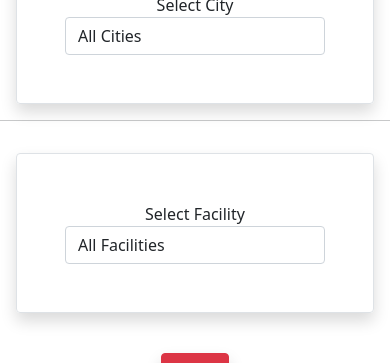
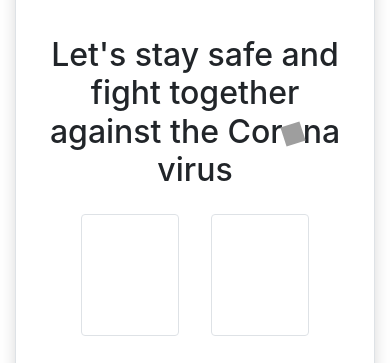
Before and after one commit to roneetsingh/COVID-19-Resources, a Django app: page / in a window 390 px wide; the page is wider, and only the part inside the window is pictured. Shown: the part 385-748 px from the top of that part. Run offline with Django 3.2, Linux system fonts and the light colour scheme; data comes from the database, SQL or seed files in the repository; both versions use the stored data as it was after the commit; some libraries are stand-ins or nearby versions; grey boxes are pictures that could not be loaded.

Commit message:
The complete app

```diff
--- a/app/templates/app/base.html
+++ b/app/templates/app/base.html
@@ -9,32 +9,45 @@
 
     <!-- Bootstrap CSS -->
     <link href="https://cdn.jsdelivr.net/npm/bootstrap@5.0.2/dist/css/bootstrap.min.css" rel="stylesheet" integrity="sha384-EVSTQN3/azprG1Anm3QDgpJLIm9Nao0Yz1ztcQTwFspd3yD65VohhpuuCOmLASjC" crossorigin="anonymous">
-
-    <title>COVID-19 Resources | {% block title %} {% endblock title %}</title>
+    <link rel="stylesheet" href="https://maxcdn.bootstrapcdn.com/bootstrap/4.0.0/css/bootstrap.min.css" integrity="sha384-Gn5384xqQ1aoWXA+058RXPxPg6fy4IWvTNh0E263XmFcJlSAwiGgFAW/dAiS6JXm" crossorigin="anonymous">
+    <link rel="icon" type="image/png" sizes="32x32" href="https://upload.wikimedia.org/wikipedia/commons/thumb/e/ee/Red_Cross_icon.svg/1024px-Red_Cross_icon.svg.png">
+    <title>COVID-19 DashBoard | {% block title %} {% endblock title %}</title>
 </head>
 
 <body>
-    <nav class="navbar navbar-expand-lg navbar-light" style="background-color: #777777">
+    <nav class="navbar navbar-expand-lg navbar-light" style="background-color: #494c47">
         <div class="container-fluid">
-            <a class="navbar-brand" href="/"><strong>COVID-19 Resources</strong></a>
+            <a class="navbar-brand" href="/"><strong>COVID-19 Dashboard</strong></a>
             <button class="navbar-toggler" type="button" data-bs-toggle="collapse" data-bs-target="#navbarSupportedContent" aria-controls="navbarSupportedContent" aria-expanded="false" aria-label="Toggle navigation">
          <span class="navbar-toggler-icon"></span>
        </button>
             <div class="collapse navbar-collapse" id="navbarSupportedContent">
-                <ul class="navbar-nav me-auto mb-2 mb-lg-0">
+                <ul class="navbar-nav">
                     <li class="nav-item">
-                        <a class="nav-link text-white" aria-current="page" href="https://covid-tracker.glitch.me/">Tracker</a>
+                        <a class="nav-link text-white" aria-current="page" href="/">Home</a>
+                    </li>
+                    <li class="nav-item">
+                        <a class="nav-link text-white" aria-current="page" href="https://covidtrackerjs.herokuapp.com">Tracker</a>
+                    </li>
+                    <li class="nav-item">
+                        <a class="nav-link text-white" aria-current="page" href="/resources">Resources</a>
                     </li>
                     <li class="nav-item">
                         <a class="nav-link text-white" aria-current="page" href="/addresources">Add Resources</a>
                     </li>
+                    <li class="nav-item">
+                        <a class="nav-link text-white" aria-current="page" href="/about">About</a>
+                    </li>
                 </ul>
 
-                <div style="margin-left: auto">
-                    <ul class="navbar-nav me-auto mb-2 mb-lg-0">
+                <div style="margin-left:auto;" class="">
+                    <ul class="navbar-nav mb-2 mb-lg-0">
                         {%if request.user.is_authenticated%}
                         <li class="navbar-item">
                             <a href="{% url 'logout' %}" class="nav-link text-white">Log Out</a>
+                        </li>
+                        {%else%}<li class="navbar-item">
+                            <a href="/admin" class="nav-link text-white">Log In</a>
                         </li> {%endif%}
                     </ul>
                 </div>
@@ -49,13 +62,11 @@
     <!-- Optional JavaScript; choose one of the two! -->
 
     <!-- Option 1: Bootstrap Bundle with Popper -->
+
     <script src="https://cdn.jsdelivr.net/npm/bootstrap@5.0.2/dist/js/bootstrap.bundle.min.js" integrity="sha384-MrcW6ZMFYlzcLA8Nl+NtUVF0sA7MsXsP1UyJoMp4YLEuNSfAP+JcXn/tWtIaxVXM" crossorigin="anonymous"></script>
-
-    <!-- Option 2: Separate Popper and Bootstrap JS
-
-    <script src="https://cdn.jsdelivr.net/npm/@popperjs/core@2.9.2/dist/umd/popper.min.js" integrity="sha384-IQsoLXl5PILFhosVNubq5LC7Qb9DXgDA9i+tQ8Zj3iwWAwPtgFTxbJ8NT4GN1R8p" crossorigin="anonymous"></script>
-    <script src="https://cdn.jsdelivr.net/npm/bootstrap@5.0.2/dist/js/bootstrap.min.js" integrity="sha384-cVKIPhGWiC2Al4u+LWgxfKTRIcfu0JTxR+EQDz/bgldoEyl4H0zUF0QKbrJ0EcQF" crossorigin="anonymous"></script>
--->
+    <script src="https://code.jquery.com/jquery-3.2.1.slim.min.js" integrity="sha384-KJ3o2DKtIkvYIK3UENzmM7KCkRr/rE9/Qpg6aAZGJwFDMVNA/GpGFF93hXpG5KkN" crossorigin="anonymous"></script>
+    <script src="https://cdnjs.cloudflare.com/ajax/libs/popper.js/1.12.9/umd/popper.min.js" integrity="sha384-ApNbgh9B+Y1QKtv3Rn7W3mgPxhU9K/ScQsAP7hUibX39j7fakFPskvXusvfa0b4Q" crossorigin="anonymous"></script>
+    <script src="https://maxcdn.bootstrapcdn.com/bootstrap/4.0.0/js/bootstrap.min.js" integrity="sha384-JZR6Spejh4U02d8jOt6vLEHfe/JQGiRRSQQxSfFWpi1MquVdAyjUar5+76PVCmYl" crossorigin="anonymous"></script>
 </body>
 
 </html>
--- /dev/null
+++ b/app/templates/app/home.html
@@ -0,0 +1,206 @@
+{% extends 'app/base.html' %} {% block title %} Home{% endblock title %}
+{% block content %}
+<style>
+    .main_header{
+        height: 450px;
+        width: 100%;
+    }
+    html,body
+{
+    width: 100%;
+    height: 100%;
+    margin: 0px;
+    padding: 0px;
+    overflow-x: hidden;
+}
+.rightside h1{
+    font-size: 3rem;
+  /* Center vertically and horizontally */
+
+
+  }
+.covid img{
+    animation: corona 3s linear infinite;
+}
+@keyframes corona{
+    0% {transform: rotate(0);}
+    100% {transform: rotate(360deg);}
+}
+.leftside img{
+    animation: heartbeat 7s linear infinite;
+}
+@keyframes heartbeat{
+    0% {transform: scale(.75);}
+    20% {transform: scale(1);}
+    40% {transform: scale(.75);}
+    60% {transform: scale(1);}
+    80% {transform: scale(.75);}
+    100% {transform: scale(.75);}
+}
+.sub_section{
+    background-color: #fbfafd;
+}
+#hover-content {
+    display:none;
+}
+#parent:hover #hover-content {
+    display:block;
+}
+a.test {
+    color: red;
+    }
+    .img__wrap {
+        position: relative;
+
+      }
+
+      .img__description {
+        position: absolute;
+        top: 0;
+        bottom: 0;
+        left: 0;
+        right: 0;
+        padding: 50px 0;
+        background: rgba(198, 224, 240, 0.72);
+        color: rgb(0, 0, 0);
+        visibility: hidden;
+        opacity: 0;
+
+        /* transition effect. not necessary */
+        transition: opacity .2s, visibility .2s;
+      }
+
+      .img__wrap:hover .img__description {
+        visibility: visible;
+        opacity: 1;
+      }
+</style>
+<div class="col-sm-12 text-center">
+<div class="border shadow rounded p-3 my-5">
+    <div class="leftside w-100 h-100 d-flex justify-content-center align-items-center">
+        <img src="https://image.flaticon.com/icons/png/512/4807/4807667.png" width="300" height="300">
+    </div>
+    <div class="rightside w-100 h-100 d-flex justify-content-center align-items-center">
+        <h2>Let's stay safe and fight together against the Cor<span class="covid"><img src="https://image.flaticon.com/icons/png/512/2760/2760528.png" width="20" height="20"></span>na virus</h2>
+        </div>
+        <div class="row px-5">
+        <div id="parent" class="img__wrap col border rounded p-5 m-3 text-center">
+            <a class="test" href="https://covidtrackerjs.herokuapp.com/"><b><img class="img__wrap img-fluid" width="256" height="144" src="https://i.ytimg.com/vi/usSQeIdZ-9E/maxresdefault.jpg"><div class="img__description" id="hover-content">
+                A Covid-19 Tracker that shows statewise data for India.
+            </div></b></a>
+        </div>
+
+        <div id="parent" class="img__wrap col border rounded p-5 m-3 text-center">
+            <a class="test" href="{% url 'homepage' %}"><b><img class="img__wrap img-fluid" width="256" height="144" src="https://quincy-network.s3.ca-central-1.amazonaws.com/wp-content/uploads/sites/9/2020/12/COVID-19-VACCINE-GENERIC-BLUE-BACKGROUND.jpg"><div class="img__description text-center" id="hover-content">
+                A Covid-19 Resources Tracker that shows statewise/citywise data for resources.
+            </div></b></a>
+
+        </div>
+</div>
+        <hr>
+        <div class="sub_section">
+    <img src="https://i2.wp.com/qualkem.com/wp-content/uploads/2020/10/3D_medical_animation_coronavirus_structure.jpg?zoom=2&resize=760%2C340&ssl=1" class="img-fluid p-5">
+
+    <h2>
+        What is Covid-19 or Corona Virus?
+        <br>
+    </h2>
+<p>Covid-19 is the infectious disease caused by the most recently discovered coronavirus. This new virus and disease were unknown before the outbreak began in Wuhan, China, in December 2019.</p>
+<p>Coronaviruses are a large family of viruses which may cause illness in animals or humans.  In humans, several coronaviruses are known to cause respiratory infections ranging from the common cold to more severe diseases such as Middle East Respiratory Syndrome (MERS) and Severe Acute Respiratory Syndrome (SARS). The most recently discovered coronavirus causes coronavirus disease COVID-19.</p></div>
+<hr>
+<h2>
+    Covid-19 Symptoms
+</h2>
+<div class="container p-5">
+    <div class="row">
+        <div class="col-lg-4 mt-5">
+            <figure class="text-center">
+            <img src="https://image.flaticon.com/icons/png/512/4380/4380411.png" class="img-fluid" width="103" height="103">
+            <figcaption><b>Cough</b></figcaption>
+        </figure>
+        </div>
+        <div class="col-lg-4 mt-5">
+            <figure class="text-center">
+            <img src="https://image.flaticon.com/icons/png/512/1497/1497066.png" class="img-fluid" width="100" height="100">
+            <figcaption><b>Running Nose</b></figcaption>
+        </figure>
+        </div>
+        <div class="col-lg-4 mt-5">
+            <figure class="text-center">
+            <img src="https://image.flaticon.com/icons/png/512/2966/2966383.png" class="img-fluid" width="100" height="100">
+            <figcaption><b>Fever</b></figcaption>
+        </figure>
+        </div>
+        <div class="col-lg-4 mt-5">
+            <figure class="text-center">
+            <img src="https://image.flaticon.com/icons/png/512/619/619404.png" class="img-fluid" width="100" height="100">
+            <figcaption><b>Cold</b></figcaption>
+        </figure>
+        </div>
+        <div class="col-lg-4 mt-5">
+            <figure class="text-center">
+            <img src="https://image.flaticon.com/icons/png/512/3997/3997779.png" class="img-fluid" width="100" height="100">
+            <figcaption><b>Fatigueness</b></figcaption>
+        </figure>
+        </div>
+        <div class="col-lg-4 mt-5">
+            <figure class="text-center">
+            <img src="https://image.flaticon.com/icons/png/512/2927/2927735.png" class="img-fluid" width="100" height="100">
+            <figcaption><b>Difficulty in breathing</b></figcaption>
+        </figure>
+        </div>
+    </div>
+</div>
+<hr>
+<h2>
+    Prevention Against Corona Virus
+</h2>
+<div class="container p-5">
+    <div class="row">
+        <div class="col-lg-4 mt-5">
+            <figure class="text-center">
+            <img src="https://image.flaticon.com/icons/png/512/3017/3017492.png" class="img-fluid" width="100" height="100">
+            <p><b>Wash your hands regularly for 20 seconds, with soap and water or alcohol-based hand rub.
+            </b></p></figure>
+        </div>
+        <div class="col-lg-4 mt-5">
+            <figure class="text-center">
+            <img src="https://image.flaticon.com/icons/png/512/1531/1531830.png" class="img-fluid" width="100" height="100">
+
+            <p><b> Cover your nose and mouth with a disposable tissue or flexed elbow when you cough or sneeze.
+            </b></p></figure>
+        </figure>
+        </div>
+        <div class="col-lg-4 mt-5">
+            <figure class="text-center">
+            <img src="https://image.flaticon.com/icons/png/512/3107/3107654.png" class="img-fluid" width="100" height="100">
+            <p><b>Avoid close contact (1 meter or 3 feet) with people who are unwell. Stay home and self-isolate from others in the household if you feel unwell.
+            </b></p></figure>
+        </figure>
+        </div>
+        <div class="col-lg-4 mt-5">
+            <figure class="text-center">
+            <img src="https://image.flaticon.com/icons/png/512/2962/2962889.png" class="img-fluid" width="100" height="100">
+            <p><b>Stay at home and self-isolate from others in the household if you feel unwell.
+            </b></p></figure>
+        </figure>
+        </div>
+        <div class="col-lg-4 mt-5">
+            <figure class="text-center">
+            <img src="https://image.flaticon.com/icons/png/512/1169/1169140.png" class="img-fluid" width="100" height="100">
+            <p><b>Stay informed by following the news and follow the recommended practices.
+            </b></p></figure>
+        </figure>
+        </div>
+        <div class="col-lg-4 mt-5">
+            <figure class="text-center">
+            <img src="https://image.flaticon.com/icons/png/512/2966/2966452.png" class="img-fluid" width="100" height="100">
+            <p><b>If you have fever, cough and difficulty breathing, seek medical care early.
+            </b></p></figure>
+        </figure>
+        </div>
+    </div>
+</div>
+</div>
+</div>
+{%endblock%}
--- a/app/templates/app/index.html
+++ b/app/templates/app/index.html
@@ -1,4 +1,4 @@
-{% extends 'app/base.html' %} {% load custom_tags %} {% block title %} Home{% endblock title %} {% block content %}
+{% extends 'app/base.html' %} {% load custom_tags %} {% block title %} Resources{% endblock title %} {% block content %}
 <style>
     a:hover {
         text-decoration: None;
@@ -11,6 +11,14 @@
     .table-responsive {
         overflow-x: auto
     }
+    html,body
+{
+    width: 100%;
+    height: 100%;
+    margin: 0px;
+    padding: 0px;
+    overflow-x: hidden;
+}
 </style>
 
 
@@ -18,12 +26,12 @@
 <div class="container-fluid mt-5">
     <div class="row">
 
-        <div class="col-lg-3 mx-auto">
+        <div class="col-sm-3 mx-auto">
             <form action="" id='filterForm' method="GET">
                 <div class="row">
 
                     <!-- states -->
-                    <div class="col border shadow rounded m-3 p-5">
+                    <div class="col border shadow rounded mx-3 p-5">
                         <div class="form-group text-center">
                             <label for="">Select State</label>
                             <select name='state' id='stateSelect' class="form-control">
@@ -35,9 +43,11 @@
                             </select>
                         </div>
                     </div>
-                    <hr>
+                    <div>
+                        <hr>
+                        </div>
                     <!-- cities -->
-                    <div class="col border shadow rounded m-3 p-5">
+                    <div class="col border shadow rounded mx-3 p-5">
                         <div class="form-group text-center">
                             <label for="">Select City</label>
                             <select name='city' class="form-control" id="citySelect">
@@ -49,8 +59,10 @@
                             </select>
                         </div>
                     </div>
-                    <hr>
-                    <div class="col border shadow rounded m-3 p-5">
+                    <div>
+                        <hr>
+                        </div>
+                    <div class="col border shadow rounded mx-3 p-5">
                         <div class="form-group text-center">
                             <label for="">Select Facility</label>
                             <select name='facility' class="form-control" id="facilitySelect">
@@ -77,9 +89,9 @@
         </div>
 
 
-        <div class="col-sm-7 mx-auto">
+        <div class="col-sm-9 mx-auto">
             <div class="row mx-auto">
-                <table class="table text-center table-bordered table-striped" style="width:100%">
+                <table class="table border shadow rounded table-responsive text-center table-bordered table-striped p-3" style="width:100%">
                     <thead class="thead-light">
                         <tr>
                             <th rowspan="2">Hospital(s)</th>
--- a/app/urls.py
+++ b/app/urls.py
@@ -5,9 +5,11 @@ from django.urls import path
 from django.contrib.auth import views as auth_views
 
 urlpatterns = [
-    path('', home, name='homepage'),
+    path('',views.Index,name='index'),
+    path('resources', home, name='homepage'),
     path('hospital/<int:pk>', HospitalDetailView.as_view(), name='hospital_detail'),
     path('logout/',auth_views.LogoutView.as_view(next_page='homepage'),name='logout'),
     path('addresources',views.AddResource,name='addresources'),
     path('tracker',views.Tracker,name='tracker'),
+    path('about',views.About,name='about'),
 ]
--- a/app/views.py
+++ b/app/views.py
@@ -57,3 +57,9 @@ def AddResource(request):
 
 def Tracker(request):
     return render(request, template_name='app/tracker.html')
+
+def About(request):
+    return render(request, template_name='app/about.html')
+
+def Index(request):
+    return render(request, template_name='app/home.html')
--- a/covidhelp/settings.py
+++ b/covidhelp/settings.py
@@ -16,7 +16,7 @@ SECRET_KEY = 'y5w+e#@71z&uzt22fdig1&u6qsa+s$z-o^nn1!7o)7ois+^d9n'
 # SECURITY WARNING: don't run with debug turned on in production!
 DEBUG = True
 
-ALLOWED_HOSTS = ["covidresourcesdj.herokuapp.com", "localhost"]
+ALLOWED_HOSTS = ["covidresourcesdj.herokuapp.com", "localhost",]
 
 
 # Application definition
```
Also changed, not shown: app/templates/app/404.html (added, +10 -0 lines), app/templates/app/about.html (added, +26 -0 lines), app/templates/app/addresources.html (+7 -5 lines), db.sqlite3, 2 other files.
